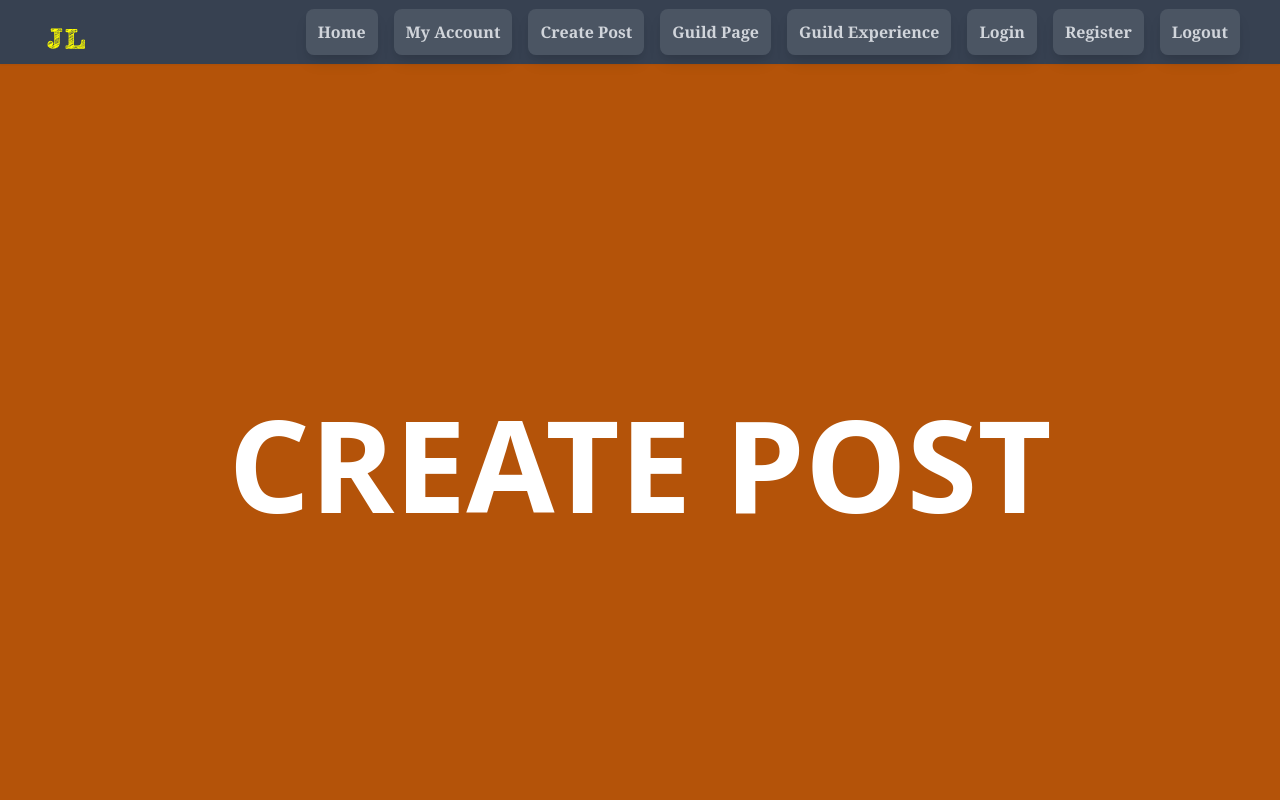
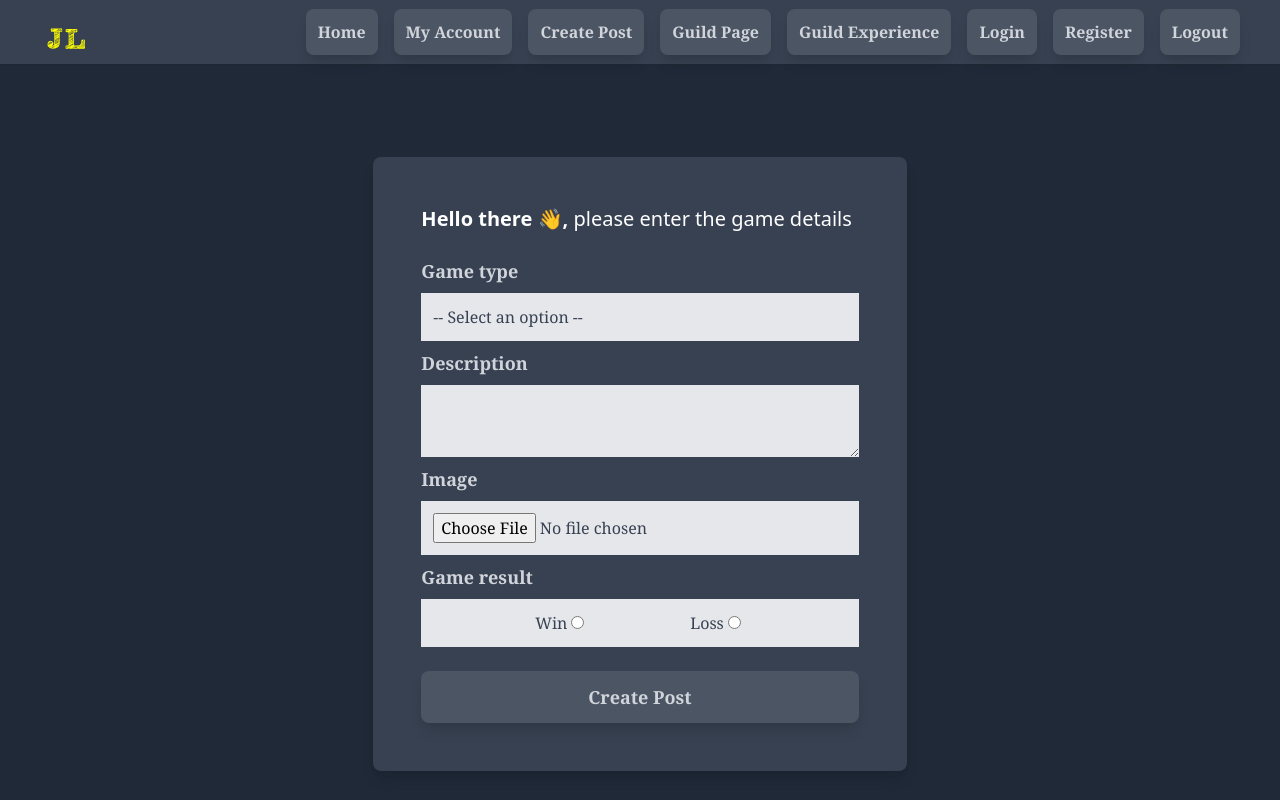
Before and after one commit to Bozhidar-Vangelov/the-justice-league, a React (Create React App) app: page /create-post in a window 1280 px wide. Shown: the top 800 px of the page. Built offline with nearby package versions, Linux system fonts and the light colour scheme; the HTML template or start-up script is replaced by a standard one.

Commit message:
Add create post page

```diff
--- a/src/components/CreatePost.js
+++ b/src/components/CreatePost.js
@@ -2,8 +2,76 @@ import React from 'react';
 
 function CreatePost() {
   return (
-    <div className='h-screen flex justify-center items-center bg-yellow-700'>
-      <h1 className='text-9xl uppercase font-black text-white'>Create Post</h1>
+    <div className='grid min-h-screen place-items-center'>
+      <div className='w-11/12 p-12 bg-gray-700 sm:w-8/12 md:w-1/2 lg:w-5/12 rounded-lg shadow-lg'>
+        <h1 className='text-xl font-semibold text-white'>
+          Hello there 👋,{' '}
+          <span className='font-normal'>please enter the game details</span>
+        </h1>
+        <form className='mt-6'>
+          <label
+            htmlFor='summonerName'
+            className='block text-gray-300 font-serif text-lg font-bold'
+          >
+            Game type
+          </label>
+          <select
+            name='type'
+            id='type'
+            className='block w-full p-3 mt-2 text-gray-700 bg-gray-200 appearance-none focus:outline-none focus:bg-gray-300 focus:shadow-inner font-serif'
+          >
+            <option defaultValue>-- Select an option --</option>
+            <option value='aram'>ARAM</option>
+            <option value='normal'>Normal</option>
+            <option value='ranked'>Ranked</option>
+          </select>
+          <label
+            htmlFor='email'
+            className='block mt-2 text-gray-300 font-serif text-lg font-bold'
+          >
+            Description
+          </label>
+          <textarea
+            name='description'
+            id='description'
+            className='block w-full p-3 mt-2 text-gray-700 bg-gray-200 appearance-none focus:outline-none focus:bg-gray-300 focus:shadow-inner font-serif'
+          ></textarea>
+          <label
+            htmlFor='password'
+            className='block mt-2 text-gray-300 font-serif text-lg font-bold'
+          >
+            Image
+          </label>
+          <input
+            type='file'
+            name='file'
+            className='cursor-pointer block w-full p-3 mt-2 text-gray-700 bg-gray-200 appearance-none focus:outline-none focus:bg-gray-300 focus:shadow-inner font-serif'
+            required
+          />
+          <label
+            htmlFor='password-confirm'
+            className='block mt-2 text-gray-300 font-serif text-lg font-bold'
+          >
+            Game result
+          </label>
+          <div className='flex justify-evenly block w-full p-3 mt-2 text-gray-700 bg-gray-200 appearance-none focus:outline-none focus:bg-gray-300 focus:shadow-inner font-serif'>
+            <div>
+              <label htmlFor='win'>Win</label>
+              <input type='radio' name='Win' id='win' className='mx-1' />
+            </div>
+            <div>
+              <label htmlFor='win'>Loss</label>
+              <input type='radio' name='Win' id='win' className='mx-1' />
+            </div>
+          </div>
+          <button
+            type='submit'
+            className='w-full py-3 mt-6 text-gray-300 font-bold rounded-lg shadow-lg bg-gray-600 hover:bg-gray-800 hover:text-gray-400 font-serif text-lg'
+          >
+            Create Post
+          </button>
+        </form>
+      </div>
     </div>
   );
 }
```
